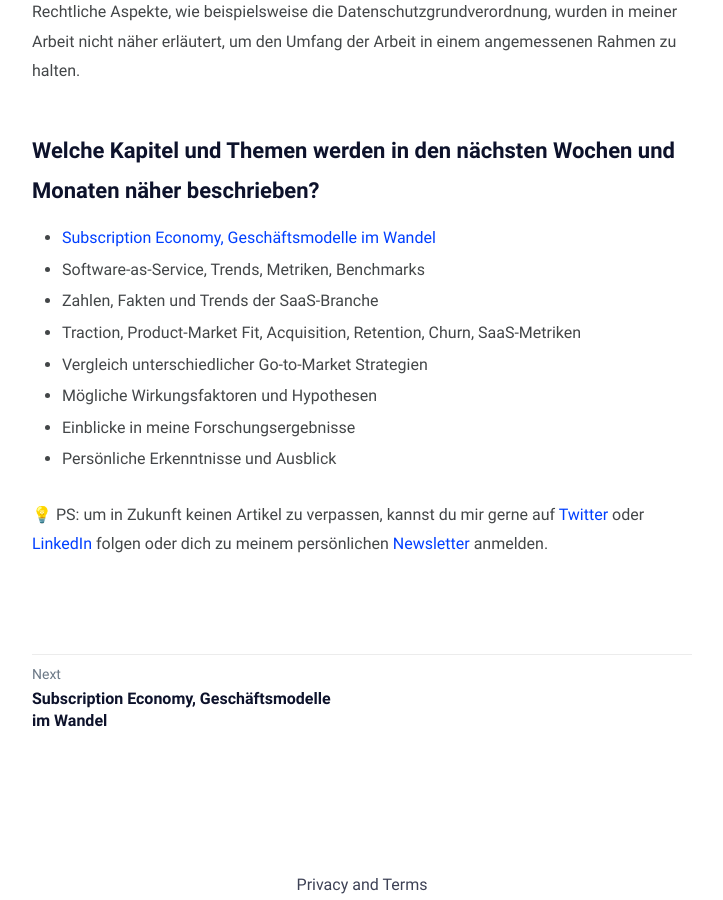
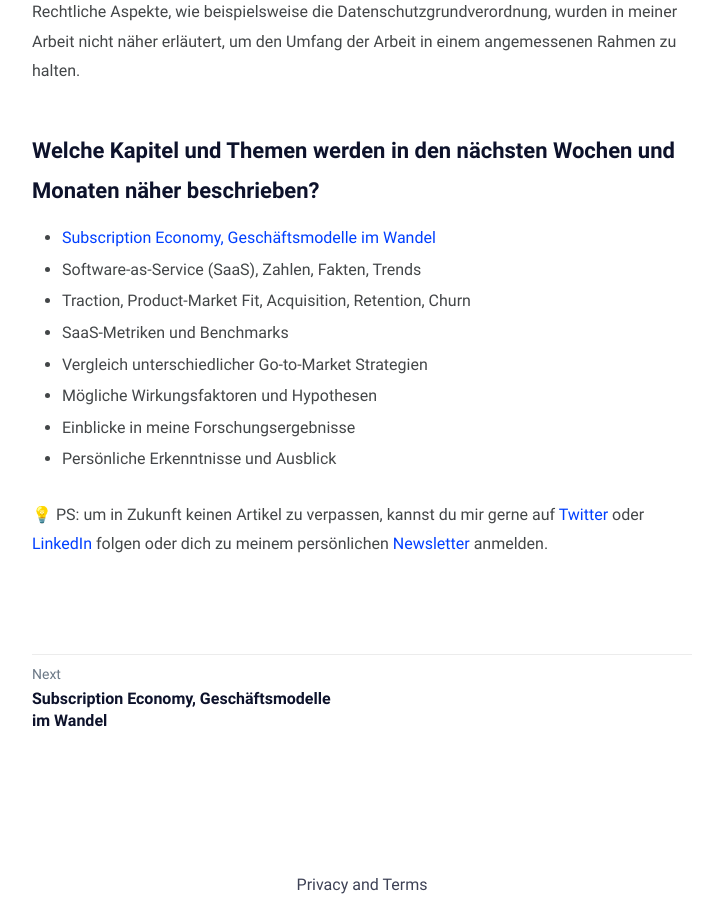
Before and after one commit to mariostnr/website, a Jekyll site: the page built from _posts/2020-09-26-wachstum-und-erfolg-saas-produkte.md, in a window 1280 px wide and 900 px high, scrolled down 1613 px. Shown: the whole window, without its empty margins (278-1001 px from the left). Built offline with Jekyll 4.4.1, drawn with Linux system fonts in a browser that asks for light colours.

Commit message:
Update Blog “2020-09-26-wachstum-und-erfolg-saas-produkte”

```diff
--- a/_posts/2020-09-26-wachstum-und-erfolg-saas-produkte.md
+++ b/_posts/2020-09-26-wachstum-und-erfolg-saas-produkte.md
@@ -41,9 +41,9 @@ Rechtliche Aspekte, wie beispielsweise die Datenschutzgrundverordnung, wurden in
 ## Welche Kapitel und Themen werden in den nächsten Wochen und Monaten näher beschrieben?
 
 * [Subscription Economy, Geschäftsmodelle im Wandel](https://www.mariosteiner.at/subscription-economy/)
-* Software-as-Service, Trends, Metriken, Benchmarks
-* Zahlen, Fakten und Trends der SaaS-Branche
-* Traction, Product-Market Fit, Acquisition, Retention, Churn, SaaS-Metriken
+* Software-as-Service (SaaS), Zahlen, Fakten, Trends
+* Traction, Product-Market Fit, Acquisition, Retention, Churn
+* SaaS-Metriken und Benchmarks
 * Vergleich unterschiedlicher Go-to-Market Strategien
 * Mögliche Wirkungsfaktoren und Hypothesen
 * Einblicke in meine Forschungsergebnisse
```
